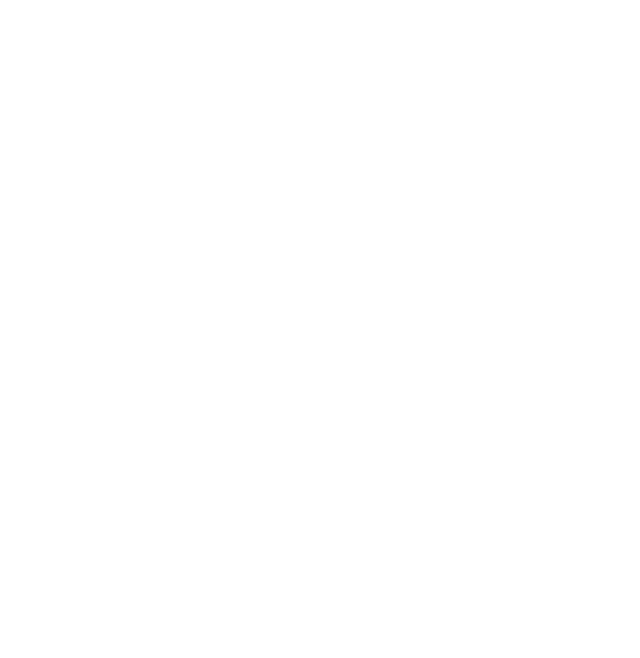
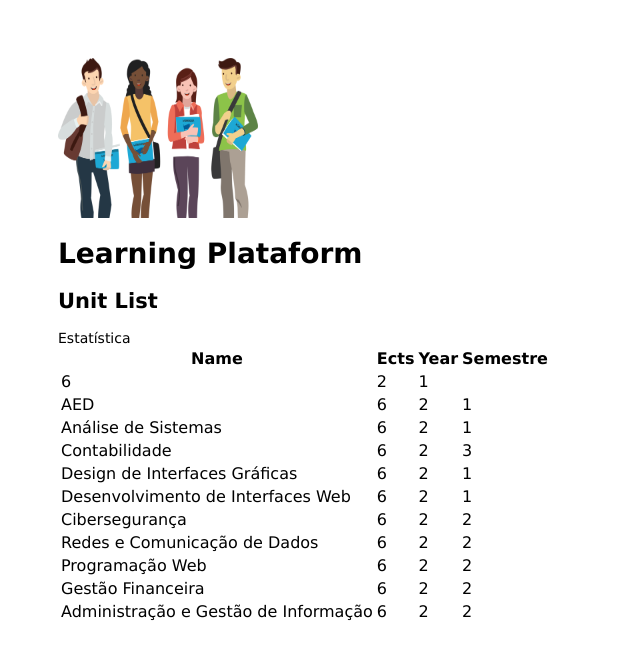
Before and after one commit to BernardoAntunes22/alunos, a website: page code/public/units.html in a window 1280 px wide. Shown: the whole page, without its empty margins (0-640 px from the left). Drawn offline with Linux system fonts and the light colour scheme.

Commit message:
1- Lab HTML done

```diff
--- a/code/public/units.html
+++ b/code/public/units.html
@@ -0,0 +1,90 @@
+<html>
+
+<head>
+  <title>Página de Programção Web</title>
+  <link rel="stylesheet" href="/stylesheets/style.css">
+</head>
+<body>
+    <header>
+    <a href="index.html"><img src="images/Alunos.png" width="200" height="160"></a>
+    <H1>Learning Plataform</H1>
+    <H2>Unit List</H2>
+    </header>
+    <main>
+        <table>
+            <tr>
+                <th><strong>Name</strong></th>
+                <th><strong>Ects</strong></th>
+                <th><strong>Year</strong></th>
+                <th><strong>Semestre</strong></th>
+            </tr>
+
+            <tr>
+                <tb>Estatística</tb>
+                <td>6</td>
+                <td>2</td>
+                <td>1</td>
+            </tr>
+            <tr>
+                <td>AED</td>
+                <td>6</td>
+                <td>2</td>
+                <td>1</td>
+            </tr>
+            <tr>
+                <td>Análise de Sistemas</td>
+                <td>6</td>
+                <td>2</td>
+                <td>1</td>
+            </tr>
+            <tr>
+                <td>Contabilidade</td>
+                <td>6</td>
+                <td>2</td>
+                <td>3</td>
+            </tr>
+            <tr>
+                <td>Design de Interfaces Gráficas</td>
+                <td>6</td>
+                <td>2</td>
+                <td>1</td>
+            </tr>
+            <tr>
+                <td>Desenvolvimento de Interfaces Web</td>
+                <td>6</td>
+                <td>2</td>
+                <td>1</td>
+            </tr>
+            <tr>
+                <td>Cibersegurança</td>
+                <td>6</td>
+                <td>2</td>
+                <td>2</td>
+            </tr>
+            <tr>
+                <td>Redes e Comunicação de Dados</td>
+                <td>6</td>
+                <td>2</td>
+                <td>2</td>
+            </tr>
+            <tr>
+                <td>Programação Web</td>
+                <td>6</td>
+                <td>2</td>
+                <td>2</td>
+            </tr>
+            <tr>
+                <td>Gestão Financeira</td>
+                <td>6</td>
+                <td>2</td>
+                <td>2</td>
+            </tr>
+            <tr>
+                <td>Administração e Gestão de Informação</td>
+                <td>6</td>
+                <td>2</td>
+                <td>2</td>
+            </tr>
+        </table>
+    </main>
+</body>
```
Also changed, not shown: code/public/index.html (+11 -1 lines), code/public/images/Alunos.png (added).
